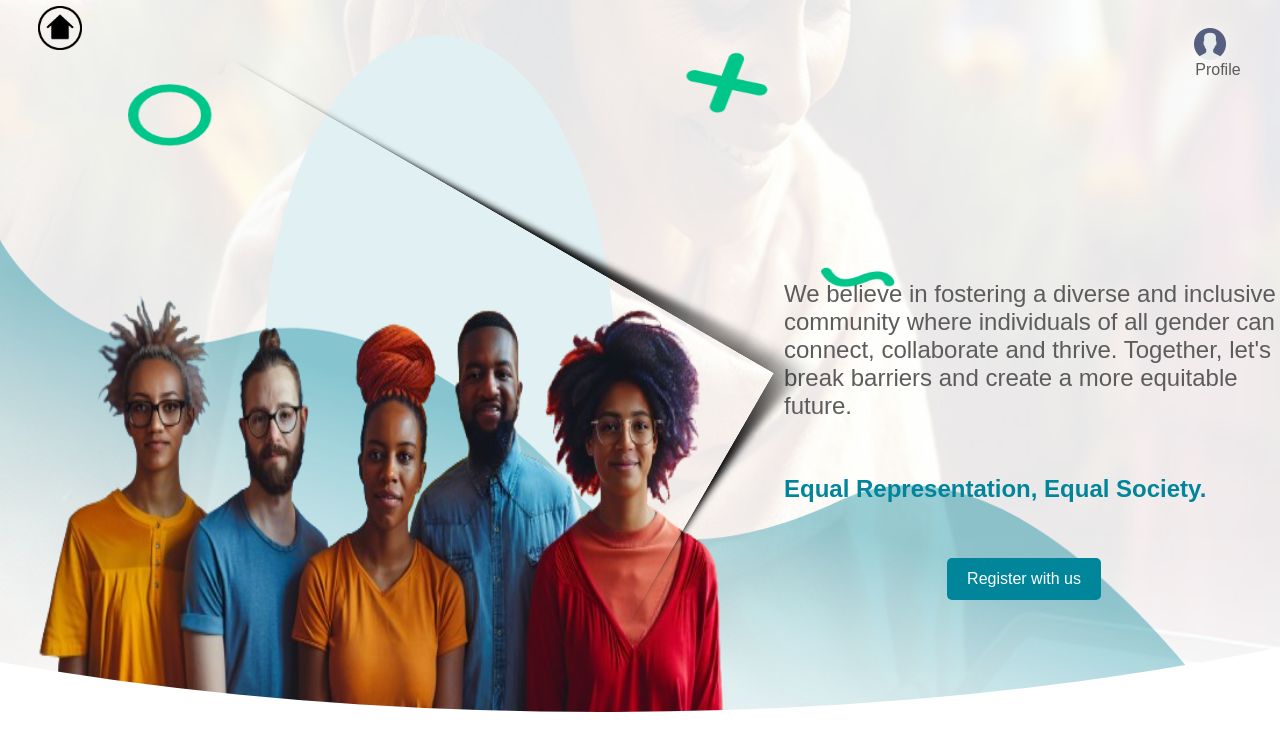
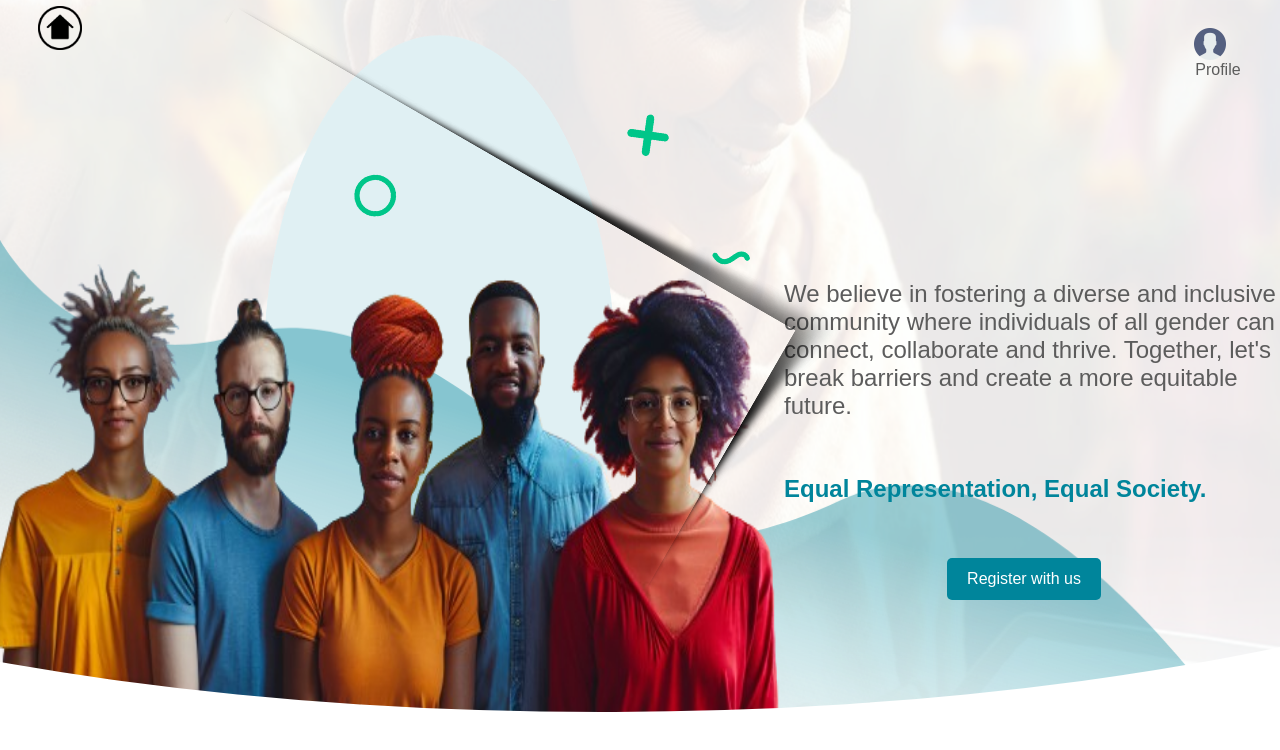
Before and after one commit to u-hope/gendernetworket, a React (Create React App) app: page / in a window 1280 px wide. Shown: the top 750 px of the page. Built offline with nearby package versions, Linux system fonts and the light colour scheme; no server answers.

Commit message:
header improved

```diff
--- a/src/pages/Header/Headers.css
+++ b/src/pages/Header/Headers.css
@@ -27,20 +27,21 @@
     align-self: end;
 }
 .parallax_4{
-    height: 30%;
-    width: 60%;
-    margin: 4% 10%;
+    width: 30%;
+    margin: 10% 28%;
+    transform: rotate(-8deg);
 }
 .parallax_5{
-    height: 80%;
-    width: 60%;
+    height: 85%;
+    width: 70%;
+    margin-left: -65px;
     align-self:end;
 }
 .parallax_6{
-    margin-top: 8%;
+    margin-top: 4%;
     transform: rotate(210deg);
-    max-height:80% ;
-    max-width: 70%;
+    max-height:90% ;
+    max-width: 72%;
 }
 .headerCover > * {
     grid-area: stack;
@@ -56,8 +57,6 @@
     height: 40%;
     align-self:center ;
     justify-self:end;
-    /* margin: auto auto; */
-    /* background-color: #00859B; */
 
 }
 
```
